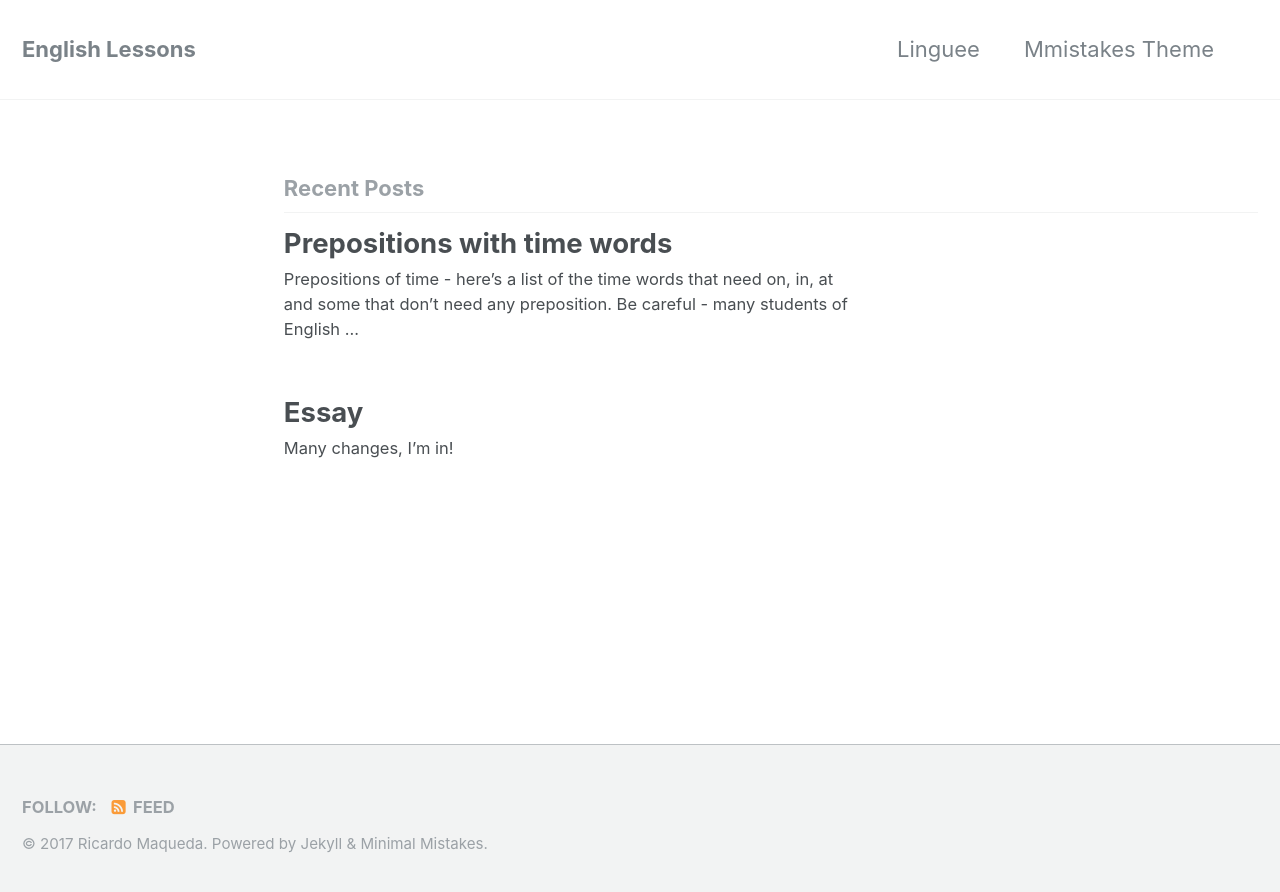
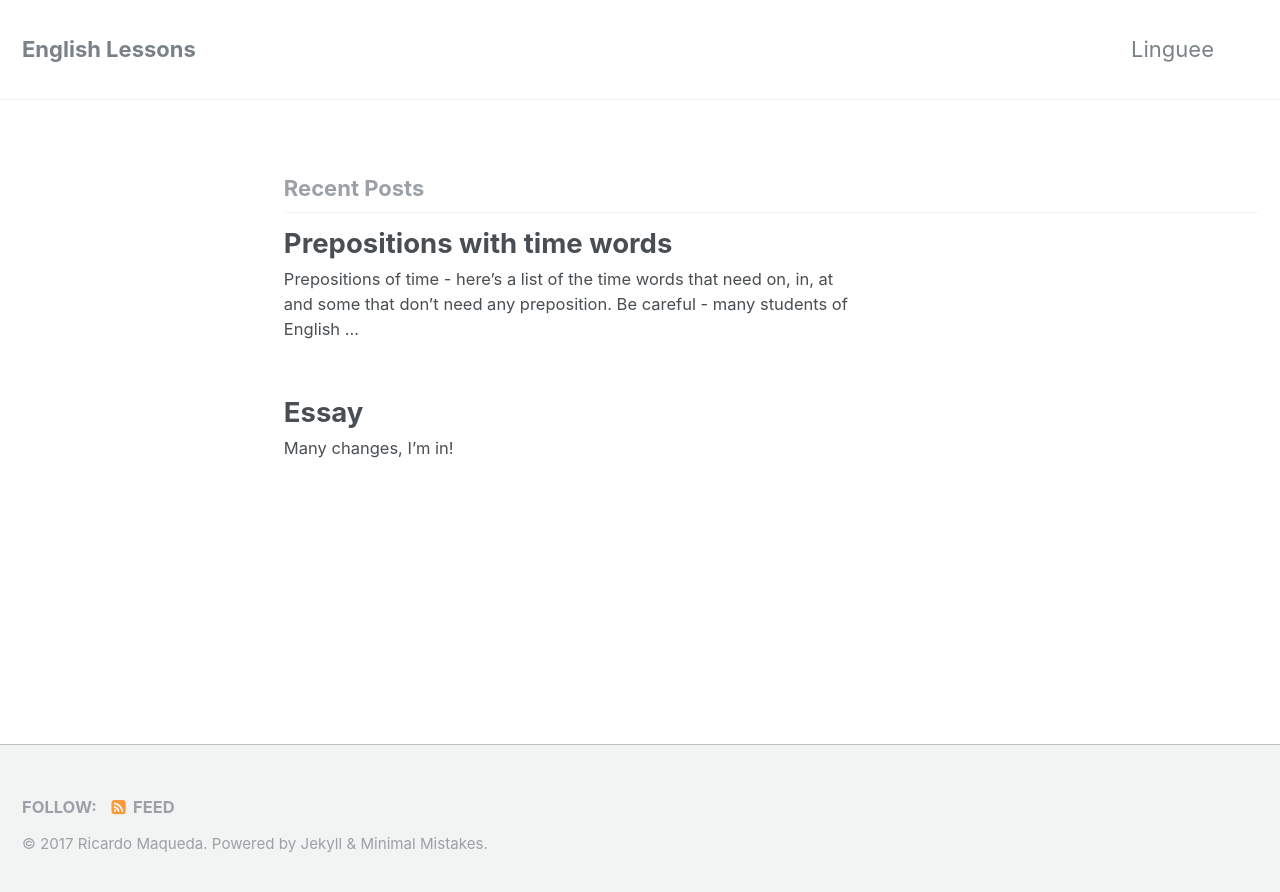
Before and after one commit to rmaqueda/EnglishLessons, a Jekyll site: the page built from index.html, in a window 1280 px wide. Shown: the top 892 px of the page. Built offline with Jekyll 4.4.1, drawn with Linux system fonts in a browser that asks for light colours; the list of posts is cut into pages by our own code.

Commit message:
Change navigation items

```diff
--- a/_data/navigation.yml
+++ b/_data/navigation.yml
@@ -2,8 +2,6 @@
 main:
   - title: "Linguee"
     url: http://www.linguee.es/
-  - title: "Mmistakes Theme"
-    url: https://mmistakes.github.io/minimal-mistakes/docs/configuration/
   # - title: "About"
   #   url: https://mmistakes.github.io/minimal-mistakes/about/
   # - title: "Sample Posts"
```
